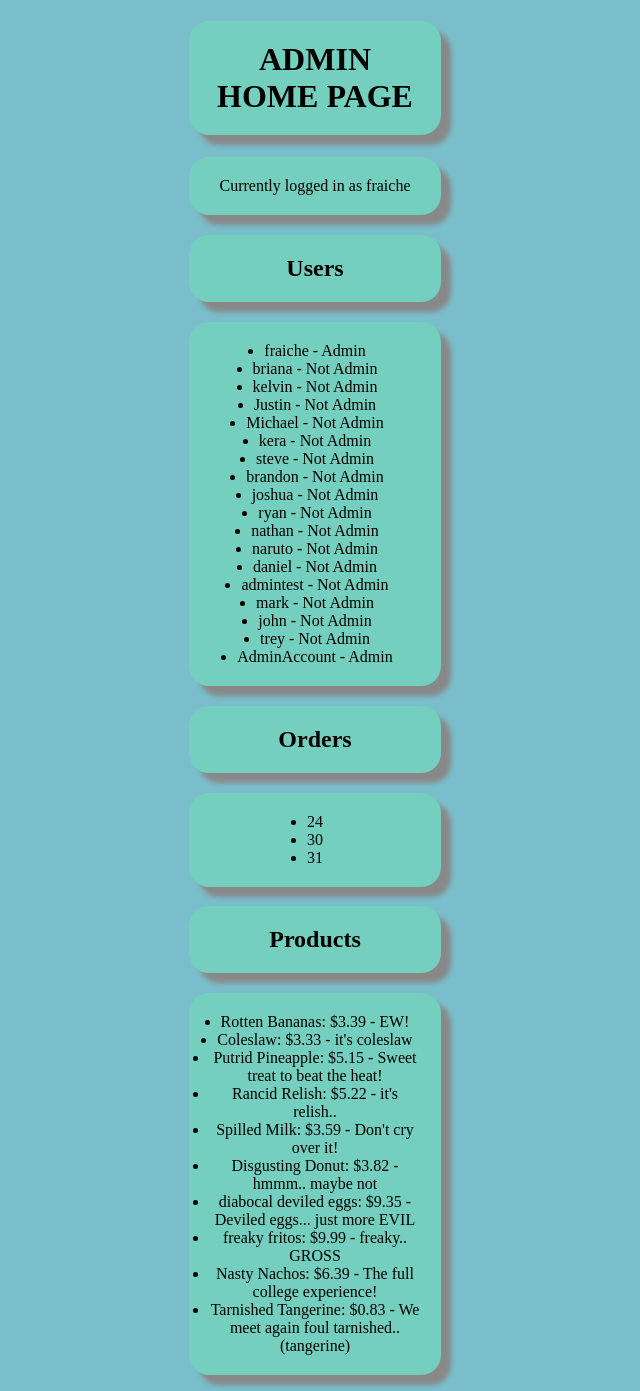
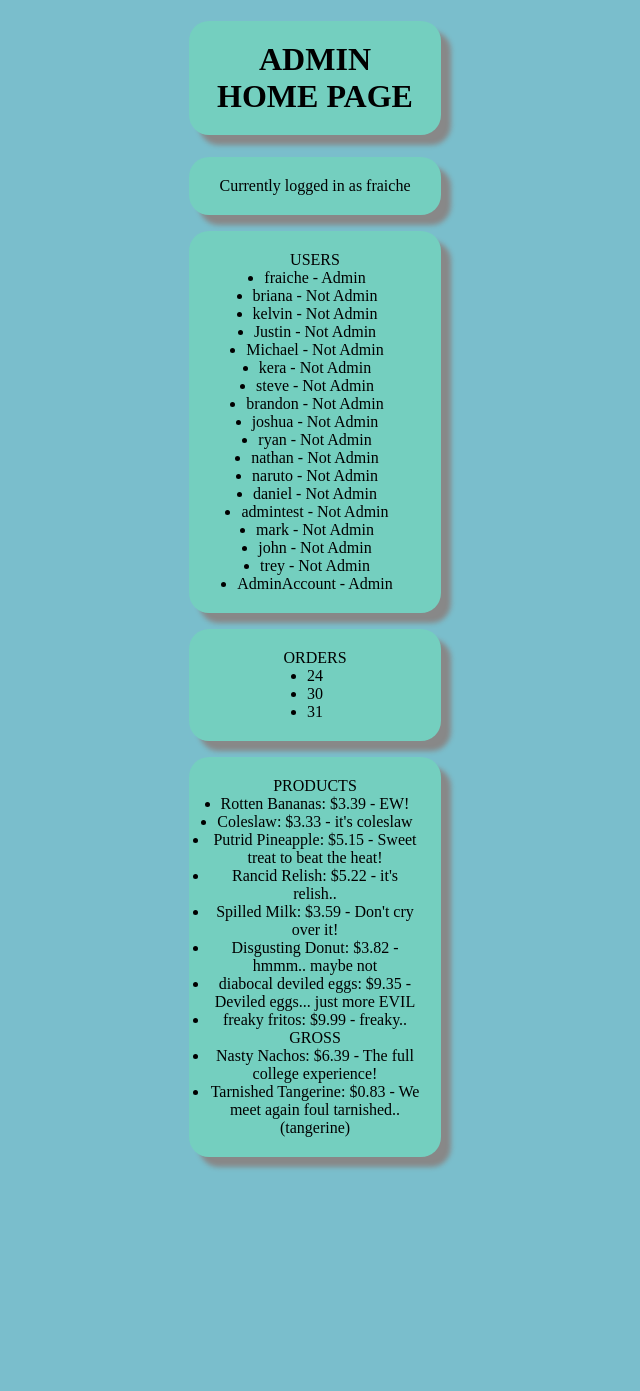
Before and after one commit to FraicheSolfege/Grosser-Grocer-Django-, a Django app: page / in a window 1280 px wide. Shown: the part 52-1443 px from the top of the page, without its empty margins (325-965 px from the left). After the commit the page ends 1221 px from the top, so only its background shows below. Run offline with Django 5.2, Linux system fonts and the light colour scheme; a user stored in the database is signed in; data comes from the database, SQL or seed files in the repository; both versions use the stored data as it was after the commit.

Commit message:
finished

```diff
--- a/app/templates/home.html
+++ b/app/templates/home.html
@@ -2,8 +2,8 @@
 {% block content %}
     <h1 class="loggedIn"> ADMIN HOME PAGE </h1>
     <p class="loggedIn"> Currently logged in as {{ request.user }} </p>
-    <h2 class="loggedIn"> Users </h2>
-    <ul class="loggedIn">
+    {% comment %} <h2 class="loggedIn"> Users </h2> {% endcomment %}
+    <ul class="loggedIn"> USERS
         {% comment %} {% for user in users %}
             <li> {{ user.username }} </li> {% endcomment %}
         {%for user in users %}
@@ -17,14 +17,14 @@
         {% comment %} {% endfor %} {% endcomment %}
 
     </ul>
-    <h2 class="loggedIn"> Orders </h2>
-    <ul class="loggedIn">
+    {% comment %} <h2 class="loggedIn"> Orders </h2> {% endcomment %}
+    <ul class="loggedIn"> ORDERS
         {% for order in orders %}
             <li> {{ order.id }} </li>
         {% endfor %}
     </ul>
-    <h2 class="loggedIn">Products</h2>
-    <ul class="loggedIn">
+    {% comment %} <h2 class="loggedIn">Products</h2> {% endcomment %}
+    <ul class="loggedIn"> PRODUCTS
         {% for product in products %}
             <li>  {{ product.name }}: ${{ product.price }} - {{product.description}} </li>
         {% endfor %}
```
Also changed, not shown: db.sqlite3.
